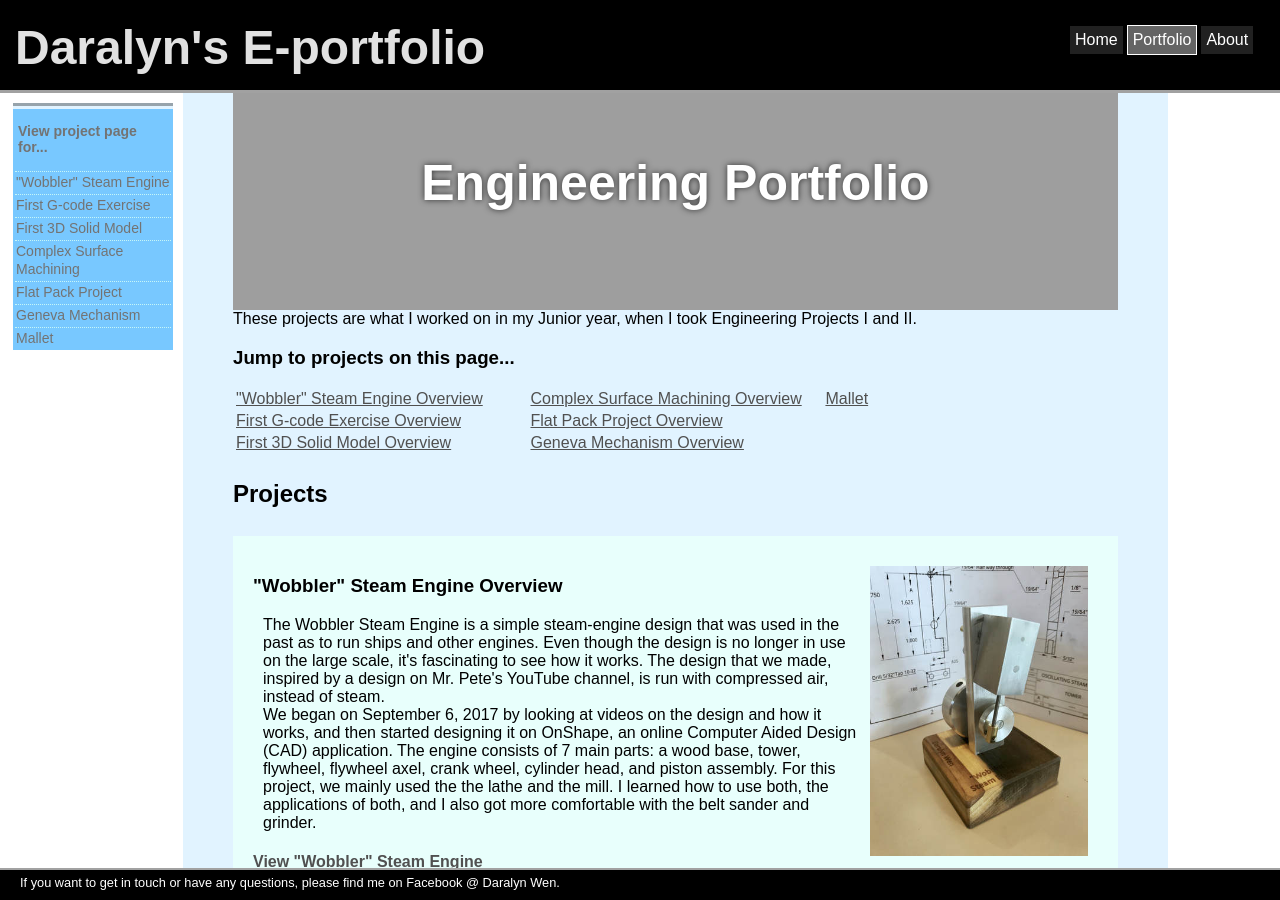
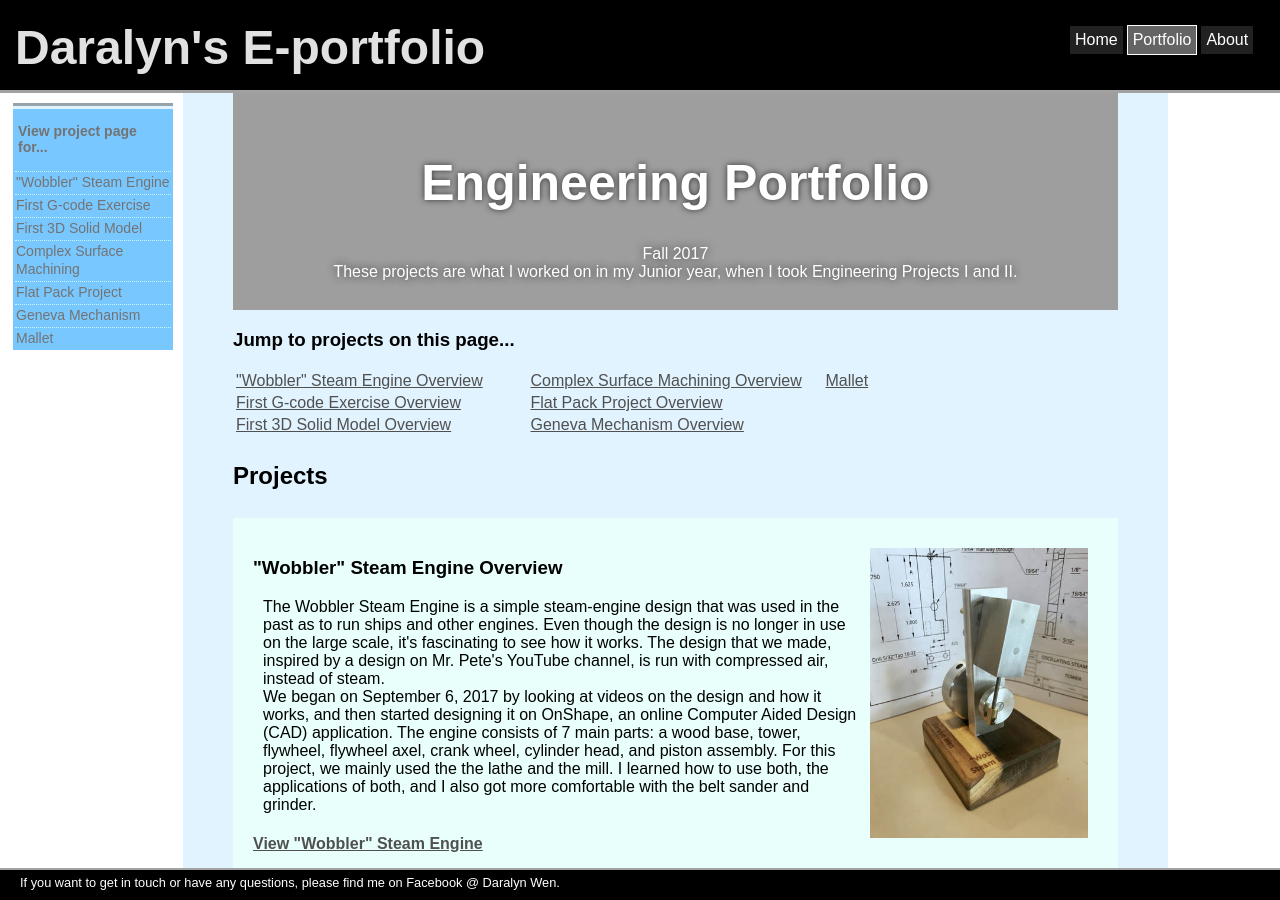
Before and after one commit to daralyn/daralyn.github.io, a Jekyll site: the page built from portfolio/engineering/index.html, in a window 1280 px wide and 900 px high. Built offline with Jekyll 4.4.1, drawn with Linux system fonts in a browser that asks for light colours.

Commit message:
Update index.html

```diff
--- a/portfolio/engineering/index.html
+++ b/portfolio/engineering/index.html
@@ -35,8 +35,9 @@ title: Daralyn's Engineering Portfolio
 	<h1 class="projectheadtext">
   		Engineering Portfolio
 	</h1>
+	<p class="projectheaddate"> Fall 2017 <br> These projects are what I worked on in my Junior year, when I took Engineering Projects I and II.  </p>
 </div>
-<p> These projects are what I worked on in my Junior year, when I took Engineering Projects I and II. </p>
+
 <h3>Jump to projects on this page...</h3>
 	<table>
 		<tbody>
```
